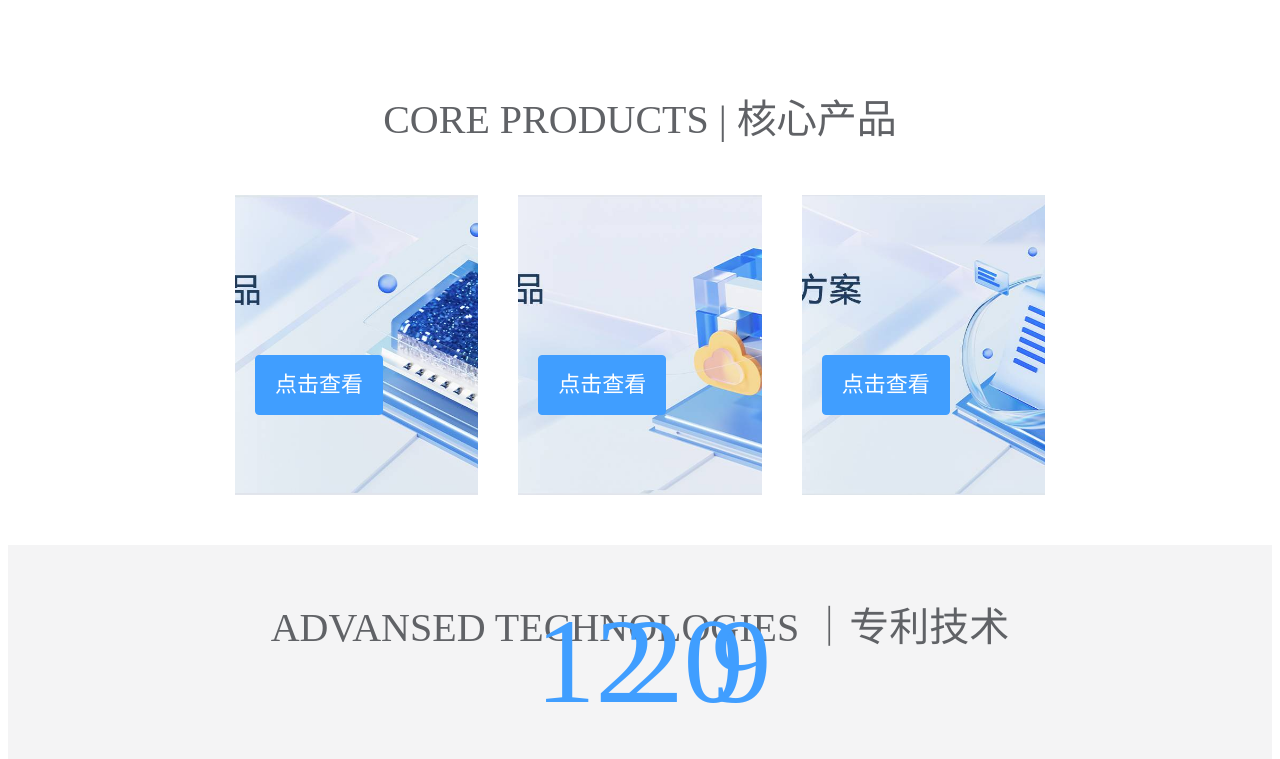
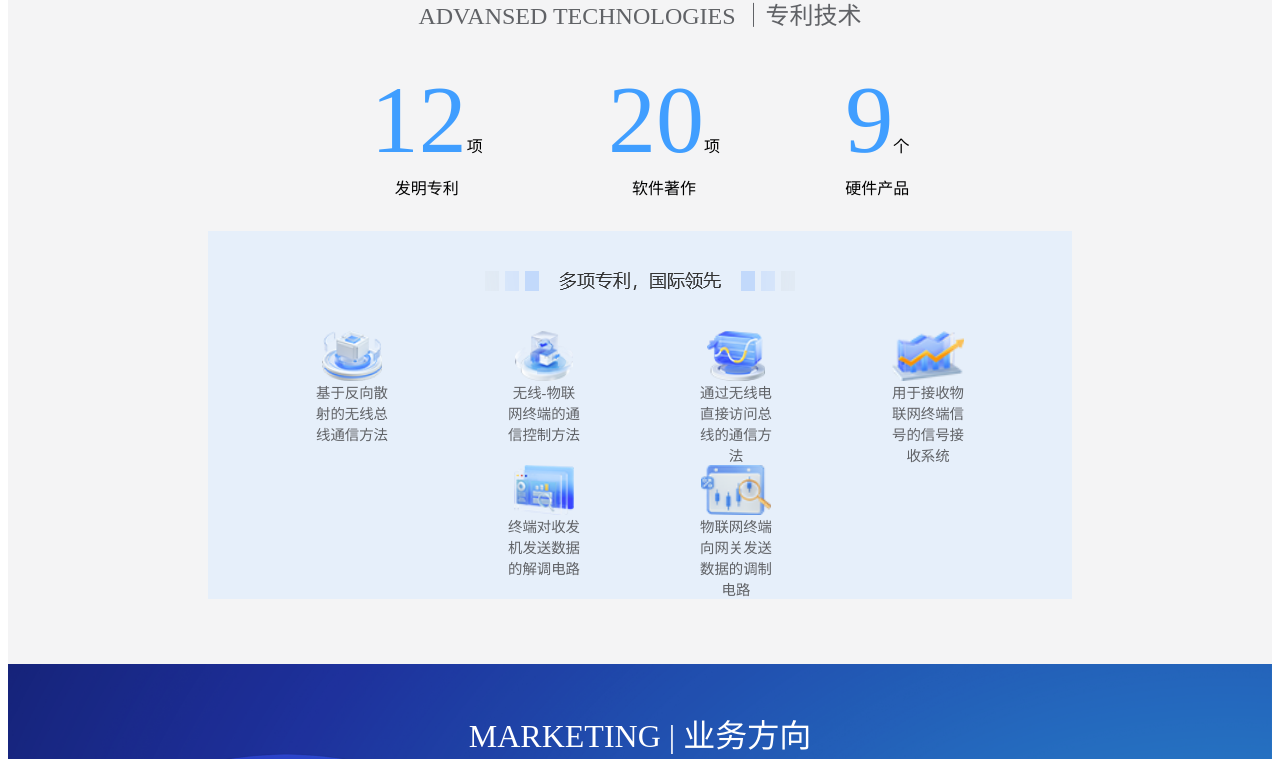
Before and after one commit to guixuan999/cloud-platform, a Vue app: page / in a window 1280 px wide. Shown: the part 1151-1910 px from the top of the page. Built offline with nearby package versions, Linux system fonts and the light colour scheme.

Commit message:
add Marketing

```diff
--- a/src/App.vue
+++ b/src/App.vue
@@ -21,7 +21,7 @@ const carousel_pics = ref(
     <el-header class="header">
       <el-row justify="space-between" style="padding: 20px 0">
         <el-col :span="12">
-          <el-image :src="micmote_logo" style="height: 30px" />
+          <el-image :src="micmote_logo" style="height: 18px" />
         </el-col>
         <el-col :span="12">
           <RouterLink to="/" class="custom-link">首页</RouterLink>
@@ -52,10 +52,11 @@ const carousel_pics = ref(
   padding: 0px 5px;
   /* 上下0px，左右20px */
   text-decoration: none;
+  font-size: 15px;
 }
 
 .el-header {
-  height: 80px;
+  height: 56px;
   background-color: #EBEEF580
 }
 
--- a/src/components/Carousel.vue
+++ b/src/components/home/Carousel.vue
@@ -14,7 +14,7 @@ const carousel_pics = ref(
 <template>
     <el-row>
         <el-col :span="24">
-            <el-carousel height="1100px">
+            <el-carousel height="700px">
                 <el-carousel-item v-for="item in carousel_pics" :key="item">
                     <el-image :src="item" />
                 </el-carousel-item>
--- a/src/components/CoreProduct.vue
+++ b/src/components/home/CoreProduct.vue
@@ -14,7 +14,7 @@ const productz_pics = ref(
         <el-text class="big-text">CORE PRODUCTS | 核心产品</el-text>
     </el-row>
     <el-row justify="center">
-        <el-col :span="5" class="image-container centered-col" v-for="item in productz_pics" :key="item">
+        <el-col :span="6" class="image-container centered-col" v-for="item in productz_pics" :key="item">
 
             <el-image class="image" :src="item" fit="cover" alt="Example Image" />
             <el-button class="overlay-button" type="primary" size="large">点击查看</el-button>
@@ -26,7 +26,7 @@ const productz_pics = ref(
 
 <style scoped>
 .image {
-    height: 300px
+    max-width: 100%; height: auto;
 }
 
 .big-text {
@@ -34,25 +34,25 @@ const productz_pics = ref(
 }
 
 .el-text.big-text {
-    font-size: 2.5em;
+    font-size: 1.5em;
     padding: 50px
 }
 
 .image-container {
     position: relative;
     display: inline-block;
-    padding: 0 10px
+    padding: 0 0
 }
 
 .overlay-button {
     position: absolute;
-    bottom: 80px;
+    bottom: 25%;
     /* 按钮距离底部的距离 */
-    left: 30px;
+    left: 7%;
     /* 按钮距离左侧的距离 */
     /* 其他按钮样式 */
-    height: 60px;
-    font-size: 22px;
+    height: 20%;
+    font-size: 15px;
 }
 
 .centered-col {
--- /dev/null
+++ b/src/components/home/Marketing.vue
@@ -0,0 +1,30 @@
+<script setup>
+import marketing_pic from "../../assets/mak.png"
+</script>
+
+<template>
+    <el-row class="overlapped-children">
+        <el-image :src="marketing_pic"></el-image>
+        <div class="overlap">
+            <p>MARKETING | 业务⽅向</p>
+            <p style="text-align: center; font-size: 0.5em;">高适应性，多行业通用</p>
+        </div>
+
+    </el-row>
+</template>
+
+<style scoped>
+div p {
+    margin: 0
+}
+.overlapped-children {
+    position: relative
+}
+
+.overlap {
+    position: absolute; top: 20%; left: 50%;
+    transform: translate(-50%, -50%);
+    color: white;
+    font-size: 2em;
+}
+</style>
--- a/src/components/Patent.vue
+++ b/src/components/home/Patent.vue
@@ -32,35 +32,35 @@ const patent_pics = ref(
 </script>
 
 <template>
-    <div style="background-color: #f4f4f5; margin-top: 50px;padding-bottom: 50px;">
+    <div style="background-color: #f4f4f5; margin-top: 40px;padding-bottom: 15px;">
         <el-row justify="center">
             <el-text class="big-text">ADVANSED TECHNOLOGIES ｜专利技术</el-text>
         </el-row>
-        <el-row justify="center" class="column-row" style="height: 200px; padding: 0 500px">
-            <el-col :span="3">
-                <div style="font-size: 120px; color: #409EFF">12<label style="font-size: 25px; color: black">项</label>
+        <el-row justify="center" class="column-row" style="height: 100px; padding: 0 300px">
+            <el-col :span="6">
+                <div style="font-size: 6em; color: #409EFF">12<label style="font-size: 1rem; color: black">项</label>
                 </div>
-                <div style="font-size: 25px">发明专利</div>
+                <div style="font-size: 1em">发明专利</div>
             </el-col>
-            <el-col :span="3">
-                <div style="font-size: 120px; color: #409EFF">20<label style="font-size: 25px; color: black">项</label>
+            <el-col :span="6">
+                <div style="font-size: 6em; color: #409EFF">20<label style="font-size: 1rem; color: black">项</label>
                 </div>
-                <div style="font-size: 25px">软件著作</div>
+                <div style="font-size: 1em">软件著作</div>
             </el-col>
-            <el-col :span="3">
-                <div style="font-size: 120px; color: #409EFF">9<label style="font-size: 25px; color: black">个</label>
+            <el-col :span="6">
+                <div style="font-size: 6em; color: #409EFF">9<label style="font-size: 1rem; color: black">个</label>
                 </div>
-                <div style="font-size: 25px">硬件产品</div>
+                <div style="font-size: 1em">硬件产品</div>
             </el-col>
         </el-row>
-        <div style="background-color: #d9ecff80; margin: 50px 500px; ">
-            <el-row justify="center" class="column-row" style="height: 200px;">
-                <el-image style="height: 30px" :src="imageSrc" fit="cover" alt="Example Image" />
+        <div style="background-color: #d9ecff80; margin: 50px 200px; ">
+            <el-row justify="center" class="column-row" style="height: 100px;">
+                <el-image style="height: 20px" :src="imageSrc" fit="cover" alt="Example Image" />
             </el-row>
-            <el-row justify="center" style="height: 200px">
+            <el-row justify="center" style="height: 55%">
                 <el-col :span="2" class="column-layout" v-for="{ url, text } in patent_pics" :key="url">
-                    <el-image style="height: 80px" :src="url" fit="cover" alt="Example Image" />
-                    <el-text style="font-size: 20px">{{ text }}</el-text>
+                    <el-image style="height: 50px" :src="url" fit="cover" alt="Example Image" />
+                    <el-text style="font-size: 0.9em">{{ text }}</el-text>
                 </el-col>
             </el-row>
         </div>
@@ -98,7 +98,7 @@ const patent_pics = ref(
 }
 
 .el-text.big-text {
-    font-size: 2.5em;
+    font-size: 1.5em;
     padding: 50px
 }
 
--- a/src/views/HomeView.vue
+++ b/src/views/HomeView.vue
@@ -1,11 +1,13 @@
 <script setup>
-import Carousel from '../components/Carousel.vue'
-import CoreProduct from '../components/CoreProduct.vue'
-import Patent from '../components/Patent.vue'
+import Carousel from '../components/home/Carousel.vue'
+import CoreProduct from '../components/home/CoreProduct.vue'
+import Patent from '../components/home/Patent.vue'
+import Marketing from '../components/home/Marketing.vue'
 </script>
 
 <template>
   <Carousel />
   <CoreProduct />
   <Patent />
+  <Marketing />
 </template>
```
